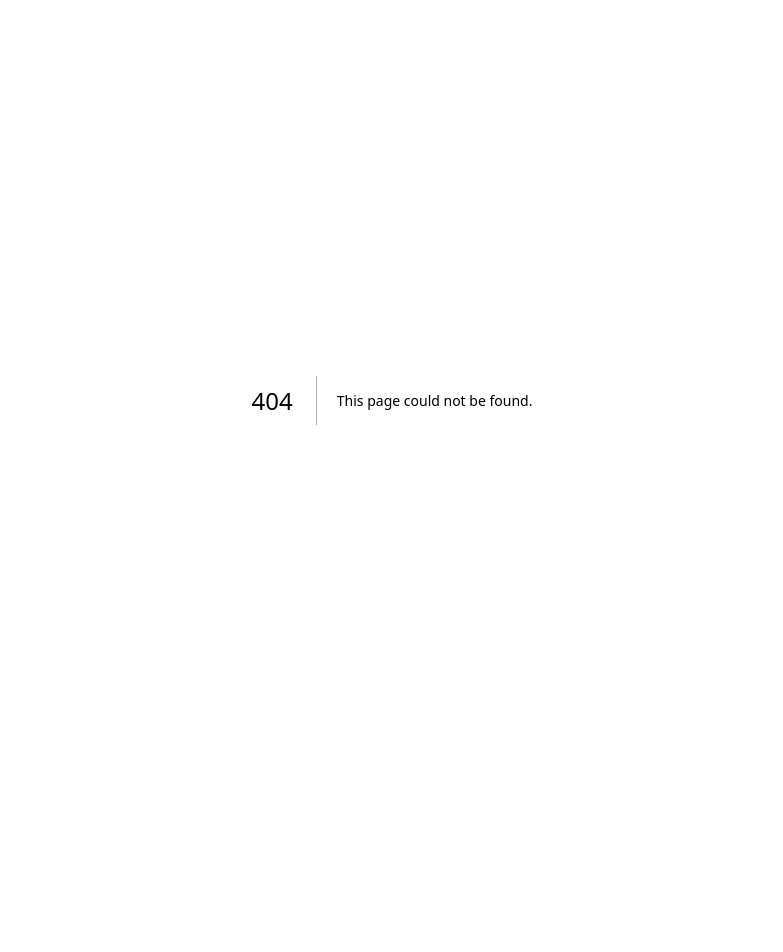
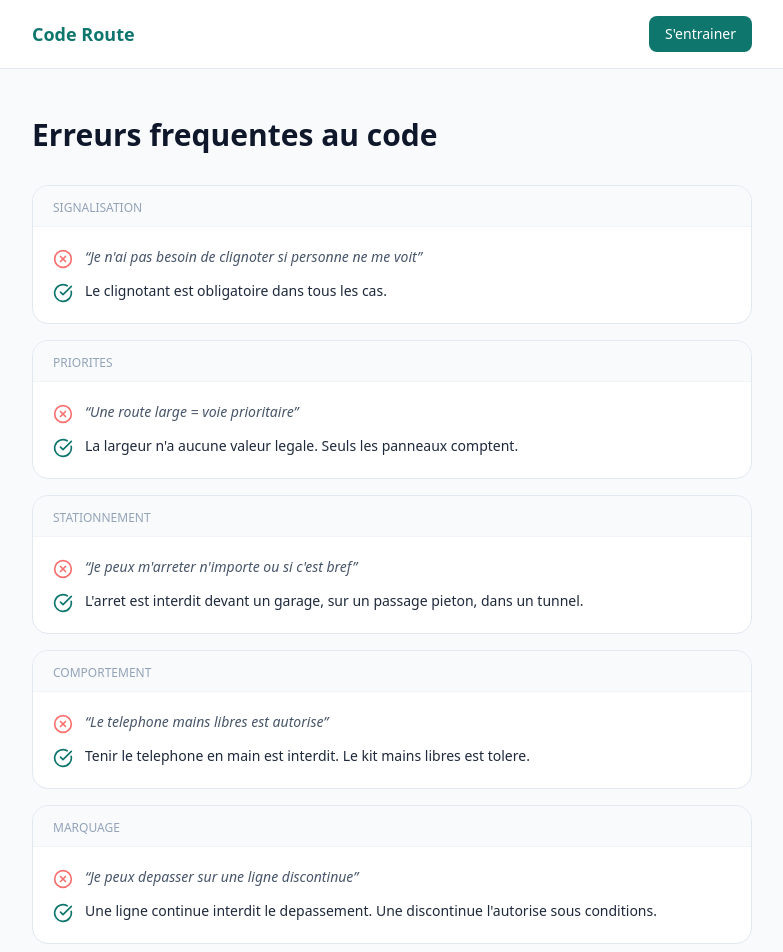
Before and after one commit to Salah8704/code-R, a Next.js app in the folder code-route-mvp/: page /seo/erreurs-frequentes in a window 1280 px wide. Before the commit this address had no page. Shown: the top 952 px of the page, without its empty margins (248-1031 px from the left). Before the commit the page ends 800 px from the top, so only its background shows below. Built offline with nearby package versions, Linux system fonts and the light colour scheme.

Commit message:
add page.tsx

```diff
--- /dev/null
+++ b/code-route-mvp/app/seo/erreurs-frequentes/page.tsx
@@ -0,0 +1,10 @@
+import Link from "next/link";
+import { XCircle, CheckCircle } from "lucide-react";
+export const metadata={title:"Erreurs frequentes au code de la route",description:"Les idees recues qui font rater l'examen. Corrections claires et conseils."};
+const ERRORS=[{wrong:"Je n'ai pas besoin de clignoter si personne ne me voit",right:"Le clignotant est obligatoire dans tous les cas.",theme:"Signalisation"},
+{wrong:"Une route large = voie prioritaire",right:"La largeur n'a aucune valeur legale. Seuls les panneaux comptent.",theme:"Priorites"},
+{wrong:"Je peux m'arreter n'importe ou si c'est bref",right:"L'arret est interdit devant un garage, sur un passage pieton, dans un tunnel.",theme:"Stationnement"},
+{wrong:"Le telephone mains libres est autorise",right:"Tenir le telephone en main est interdit. Le kit mains libres est tolere.",theme:"Comportement"},
+{wrong:"Je peux depasser sur une ligne discontinue",right:"Une ligne continue interdit le depassement. Une discontinue l'autorise sous conditions.",theme:"Marquage"},
+{wrong:"Les feux de position suffisent de nuit",right:"Les feux de croisement sont obligatoires des la tombee de la nuit.",theme:"Eclairage"}];
+export default function Page(){return(<main className="min-h-screen bg-slate-50"><nav className="border-b border-slate-200 bg-white"><div className="mx-auto flex max-w-3xl items-center justify-between px-6 py-4"><Link href="/" className="text-lg font-bold text-brand">Code Route</Link><Link href="/auth/register" className="rounded-lg bg-brand px-4 py-2 text-sm font-medium text-white">S'entrainer</Link></div></nav><div className="mx-auto max-w-3xl px-6 py-12"><h1 className="text-3xl font-bold text-slate-900 mb-8">Erreurs frequentes au code</h1><div className="space-y-4 mb-8">{ERRORS.map((e,i)=><div key={i} className="rounded-2xl border border-slate-200 bg-white overflow-hidden"><div className="px-5 py-2 bg-slate-50 border-b border-slate-100"><span className="text-xs font-medium text-slate-400 uppercase">{e.theme}</span></div><div className="p-5 space-y-3"><div className="flex items-start gap-3"><XCircle className="h-5 w-5 text-red-400 flex-shrink-0 mt-0.5"/><p className="text-sm text-slate-600 italic">&ldquo;{e.wrong}&rdquo;</p></div><div className="flex items-start gap-3"><CheckCircle className="h-5 w-5 text-brand flex-shrink-0 mt-0.5"/><p className="text-sm font-medium text-slate-800">{e.right}</p></div></div></div>)}</div><div className="rounded-2xl border border-slate-200 bg-white p-6 text-center"><Link href="/auth/register" className="inline-block rounded-xl bg-brand px-6 py-3 text-sm font-semibold text-white">S'entrainer gratuitement</Link></div></div></main>);}
```
